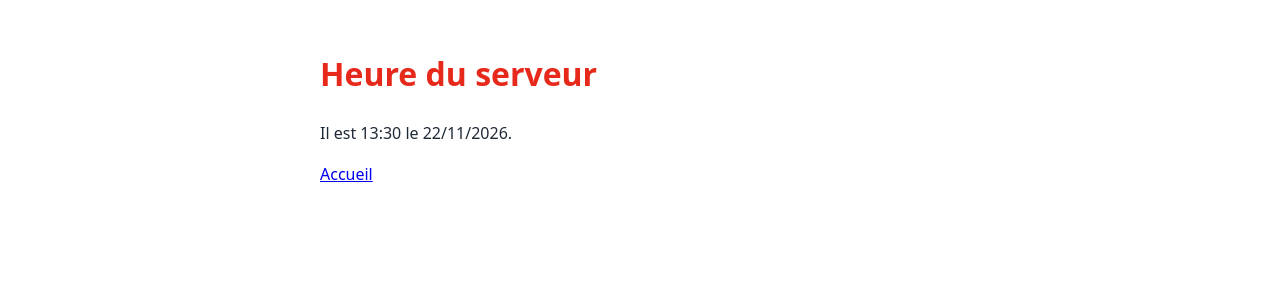
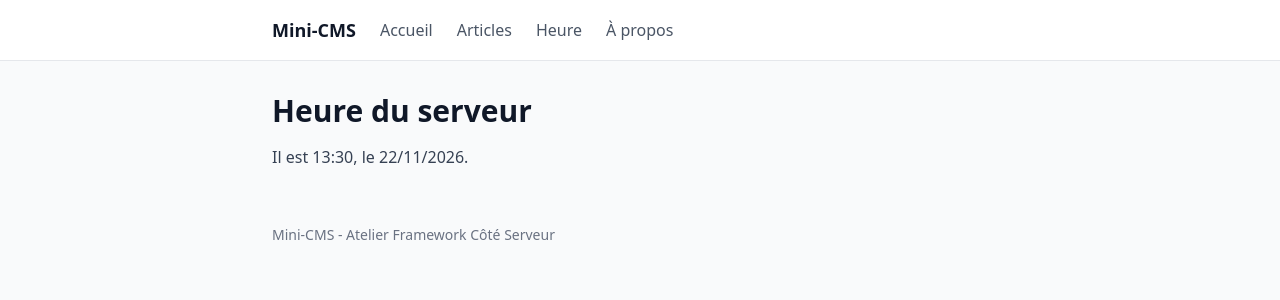
Before and after one commit to bayrem-db/mini-cms, a Laravel app: page /heure in a window 1280 px wide. Shown: the top 300 px of the page. Run offline with Laravel 12, Linux system fonts and the light colour scheme; style sheets or scripts are compiled from the project's sources.

Commit message:
Deplacer la page heure vers PageController

```diff
--- a/app/Http/Controllers/PageController.php
+++ b/app/Http/Controllers/PageController.php
@@ -16,4 +16,12 @@ class PageController extends Controller
             'groupe' => 'MDW32',
         ]);
     }
+
+    public function time()
+    {
+        return view('heure', [
+            'heure' => now()->format('H:i'),
+            'date' => now()->format('d/m/Y'),
+        ]);
+    }
 }
--- a/resources/views/a-propos.blade.php
+++ b/resources/views/a-propos.blade.php
@@ -5,7 +5,4 @@
     <p class="mt-4 text-gray-700">Mini-CMS est le projet fil rouge de l'Atelier Framework Côté Serveur (Laravel 13).</p>
     <p class="mt-2 text-gray-700">Auteur : {{ $auteur }}</p>
     <p class="mt-2 text-gray-700">Groupe : {{ $groupe }}</p>
-    <p class="mt-6">
-        <a href="/heure" class="text-red-600 underline">Heure du serveur</a>
-    </p>
 </x-layout>
--- a/resources/views/components/layout.blade.php
+++ b/resources/views/components/layout.blade.php
@@ -12,6 +12,7 @@
             <a href="{{ route('home') }}" class="text-lg font-bold">Mini-CMS</a>
             <a href="{{ route('home') }}" class="text-gray-600 hover:text-gray-900">Accueil</a>
             <a href="{{ route('posts.index') }}" class="text-gray-600 hover:text-gray-900">Articles</a>
+            <a href="{{ route('time') }}" class="text-gray-600 hover:text-gray-900">Heure</a>
             <a href="{{ route('about') }}" class="text-gray-600 hover:text-gray-900">À propos</a>
         </nav>
     </header>
--- a/resources/views/heure.blade.php
+++ b/resources/views/heure.blade.php
@@ -1,17 +1,6 @@
-<!DOCTYPE html>
-<html lang="fr">
-<head>
-    <meta charset="UTF-8">
-    <meta name="viewport" content="width=device-width, initial-scale=1.0">
-    <title>Heure - Mini-CMS</title>
-    <style>
-        body { font-family: system-ui, sans-serif; max-width: 40rem; margin: 3rem auto; padding: 0 1rem; color: #1f2937; line-height: 1.6; }
-        h1 { color: #e6291b; }
-    </style>
-</head>
-<body>
-    <h1>Heure du serveur</h1>
-    <p>Il est {{ $heure }} le {{ $date }}.</p>
-    <p><a href="/">Accueil</a></p>
-</body>
-</html>
+<x-layout>
+    <x-slot:title>Heure du serveur - Mini-CMS</x-slot:title>
+
+    <h1 class="text-3xl font-bold">Heure du serveur</h1>
+    <p class="mt-4 text-gray-700">Il est {{ $heure }}, le {{ $date }}.</p>
+</x-layout>
--- a/routes/web.php
+++ b/routes/web.php
@@ -8,12 +8,7 @@ Route::get('/', [PageController::class, 'home'])->name('home');
 
 Route::get('/a-propos', [PageController::class, 'about'])->name('about');
 
-Route::get('/heure', function () {
-    return view('heure', [
-        'heure' => now()->format('H:i'),
-        'date' => now()->format('d/m/Y'),
-    ]);
-});
+Route::get('/heure', [PageController::class, 'time'])->name('time');
 
 Route::prefix('posts')->name('posts.')->group(function () {
     Route::get('/', [PostController::class, 'index'])->name('index');
```
